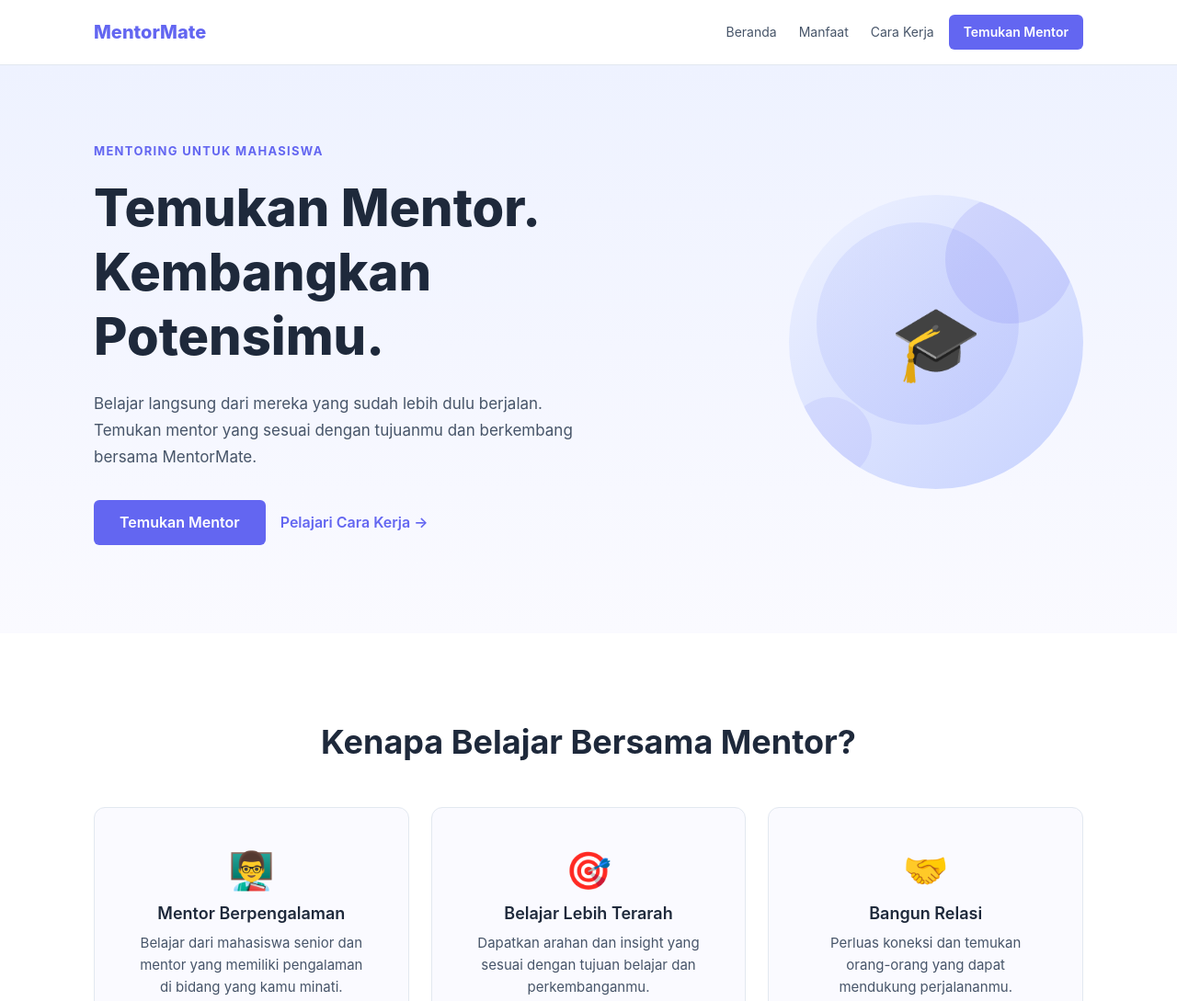
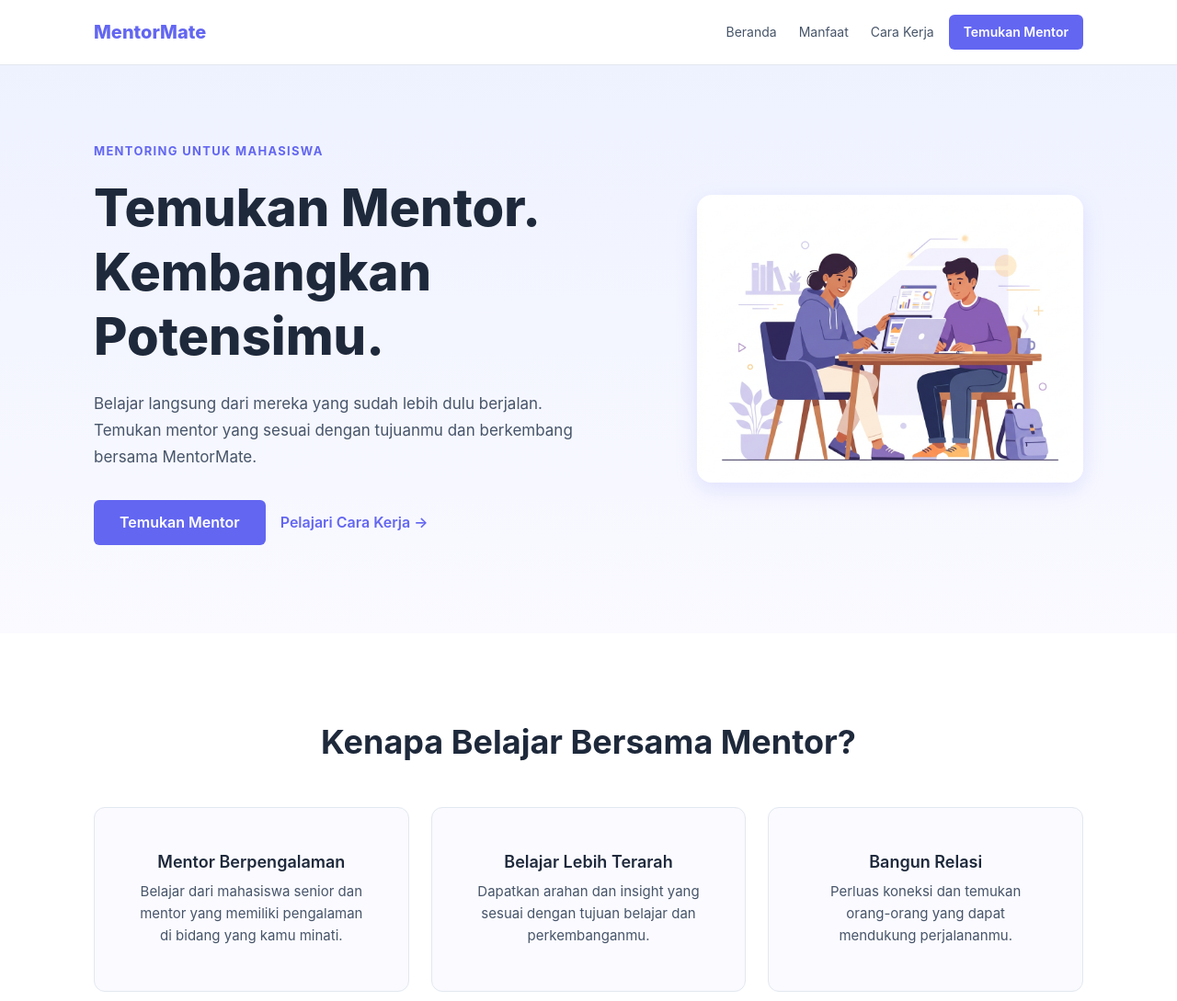
Before and after one commit to hmzahiqball/proyek3, a plain HTML site: page mini-project/index.html in a window 1280 px wide. Shown: the top 1089 px of the page at 92% size. Drawn offline with Linux system fonts and the light colour scheme.

Commit message:
feat(mini-project): add image

```diff
--- a/mini-project/css/style.css
+++ b/mini-project/css/style.css
@@ -265,62 +265,23 @@ a:focus-visible,
     margin-top: var(--space-lg);
 }
 
-/* Hero Illustration — CSS-only visual */
-.hero-visual {
-    display: flex;
-    justify-content: center;
-    align-items: center;
+/* Hero Image — responsive */
+.hero-img {
+    width: 100%;
+    max-width: 400px;
+    height: auto;
+    border-radius: var(--radius-lg);
+    box-shadow: 0 8px 24px rgba(99, 102, 241, 0.15);
 }
 
-.hero-illust {
-    position: relative;
-    width: 240px;
-    height: 240px;
-    border-radius: var(--radius-full);
-    overflow: hidden;
-    background: linear-gradient(135deg, var(--color-primary-light) 0%, #C7D2FE 100%);
+/* Why Mentoring Image */
+.why-mentoring-img {
+    width: 100%;
+    height: auto;
+    border-radius: var(--radius-md);
+    margin-top: var(--space-md);
 }
 
-.illust-circle {
-    position: absolute;
-    border-radius: var(--radius-full);
-}
-
-.illust-circle--lg {
-    width: 180px;
-    height: 180px;
-    background: linear-gradient(135deg, #A5B4FC, #818CF8);
-    opacity: 0.2;
-    top: 30px;
-    left: 30px;
-}
-
-.illust-circle--md {
-    width: 110px;
-    height: 110px;
-    background: var(--color-primary);
-    opacity: 0.15;
-    top: 0;
-    right: 10px;
-}
-
-.illust-circle--sm {
-    width: 70px;
-    height: 70px;
-    background: var(--color-primary);
-    opacity: 0.1;
-    bottom: 10px;
-    left: 0;
-}
-
-.illust-emoji {
-    position: absolute;
-    top: 50%;
-    left: 50%;
-    transform: translate(-50%, -50%);
-    font-size: 4rem;
-    line-height: 1;
-}
 
 /* ========================================
    8. Benefits Section
@@ -602,9 +563,8 @@ a:focus-visible,
         justify-content: flex-start;
     }
 
-    .hero-illust {
-        width: 280px;
-        height: 280px;
+    .hero-img {
+        max-width: 320px;
     }
 
     /* Steps — horizontal */
@@ -664,28 +624,8 @@ a:focus-visible,
         padding-block: 5rem 6rem;
     }
 
-    .hero-illust {
-        width: 320px;
-        height: 320px;
-    }
-
-    .illust-circle--lg {
-        width: 220px;
-        height: 220px;
-    }
-
-    .illust-circle--md {
-        width: 140px;
-        height: 140px;
-    }
-
-    .illust-circle--sm {
-        width: 90px;
-        height: 90px;
-    }
-
-    .illust-emoji {
-        font-size: 5rem;
+    .hero-img {
+        max-width: 420px;
     }
 
     .card {
--- a/mini-project/index.html
+++ b/mini-project/index.html
@@ -9,7 +9,6 @@
 </head>
 <body>
 
-    <!-- ==================== Header & Navigation ==================== -->
     <header class="header">
         <nav class="container nav" aria-label="Navigasi utama">
             <a href="#home" class="nav-logo">MentorMate</a>
@@ -24,7 +23,6 @@
 
     <main>
 
-        <!-- ==================== Hero Section ==================== -->
         <section id="home" class="hero">
             <div class="container hero-inner">
                 <div class="hero-text">
@@ -36,34 +34,25 @@
                         <a href="#how-it-works" class="link-arrow">Pelajari Cara Kerja &rarr;</a>
                     </div>
                 </div>
-                <div class="hero-visual" aria-hidden="true">
-                    <div class="hero-illust">
-                        <div class="illust-circle illust-circle--lg"></div>
-                        <div class="illust-circle illust-circle--md"></div>
-                        <div class="illust-circle illust-circle--sm"></div>
-                        <span class="illust-emoji">🎓</span>
-                    </div>
+                <div class="hero-visual">
+                    <img src="assets/hero-mentoring.jpg" alt="Ilustrasi mentor dan mahasiswa belajar bersama di depan laptop" class="hero-img">
                 </div>
             </div>
         </section>
 
-        <!-- ==================== Benefits Section ==================== -->
         <section id="benefits" class="section benefits">
             <div class="container">
                 <h2 class="section-title">Kenapa Belajar Bersama Mentor?</h2>
                 <div class="benefits-cards">
                     <article class="card">
-                        <span class="card-icon" aria-hidden="true">👨‍🏫</span>
                         <h3 class="card-title">Mentor Berpengalaman</h3>
                         <p class="card-desc">Belajar dari mahasiswa senior dan mentor yang memiliki pengalaman di bidang yang kamu minati.</p>
                     </article>
                     <article class="card">
-                        <span class="card-icon" aria-hidden="true">🎯</span>
                         <h3 class="card-title">Belajar Lebih Terarah</h3>
                         <p class="card-desc">Dapatkan arahan dan insight yang sesuai dengan tujuan belajar dan perkembanganmu.</p>
                     </article>
                     <article class="card">
-                        <span class="card-icon" aria-hidden="true">🤝</span>
                         <h3 class="card-title">Bangun Relasi</h3>
                         <p class="card-desc">Perluas koneksi dan temukan orang-orang yang dapat mendukung perjalananmu.</p>
                     </article>
@@ -71,7 +60,6 @@
             </div>
         </section>
 
-        <!-- ==================== How It Works Section ==================== -->
         <section id="how-it-works" class="section how-it-works">
             <div class="container">
                 <h2 class="section-title">Mulai dalam 3 Langkah</h2>
@@ -95,13 +83,13 @@
             </div>
         </section>
 
-        <!-- ==================== Why Mentoring Section ==================== -->
         <section id="why-mentoring" class="section why-mentoring">
             <div class="container why-mentoring-inner">
                 <div class="why-mentoring-text">
                     <h2>Belajar Tidak Harus Sendirian</h2>
                     <p>Mentoring memberikan kesempatan untuk belajar dari pengalaman nyata, mendapatkan feedback yang personal, dan membangun perspektif yang lebih luas.</p>
                     <p>Dengan mentor yang tepat, kamu bisa menghindari kesalahan yang tidak perlu dan fokus pada hal-hal yang benar-benar penting untuk perkembanganmu. Di MentorMate, kami percaya setiap mahasiswa berhak mendapatkan arahan yang tepat.</p>
+                    <img src="assets/why-mentoring.jpg" alt="Ilustrasi kelompok mahasiswa berkolaborasi dan membangun koneksi bersama" class="why-mentoring-img">
                 </div>
                 <div class="why-mentoring-stats">
                     <div class="stat">
@@ -120,7 +108,6 @@
             </div>
         </section>
 
-        <!-- ==================== CTA Section ==================== -->
         <section id="cta" class="section cta-section">
             <div class="container cta-inner">
                 <h2 class="section-title">Siap Menemukan Mentor yang Tepat?</h2>
@@ -131,7 +118,6 @@
 
     </main>
 
-    <!-- ==================== Footer ==================== -->
     <footer class="footer">
         <div class="container footer-inner">
             <div class="footer-brand">
@@ -146,7 +132,7 @@
                     <li><a href="#cta">Temukan Mentor</a></li>
                 </ul>
             </nav>
-            <p class="footer-copyright">&copy; 2026 MentorMate. Dibuat untuk proyek pembelajaran HTML &amp; CSS.</p>
+            <p class="footer-copyright">&copy; 2026 - Putra Suyapratama - 251511056. </p>
         </div>
     </footer>
 
```
Also changed, not shown: mini-project/assets/hero-mentoring.jpg (added), mini-project/assets/why-mentoring.jpg (added).
